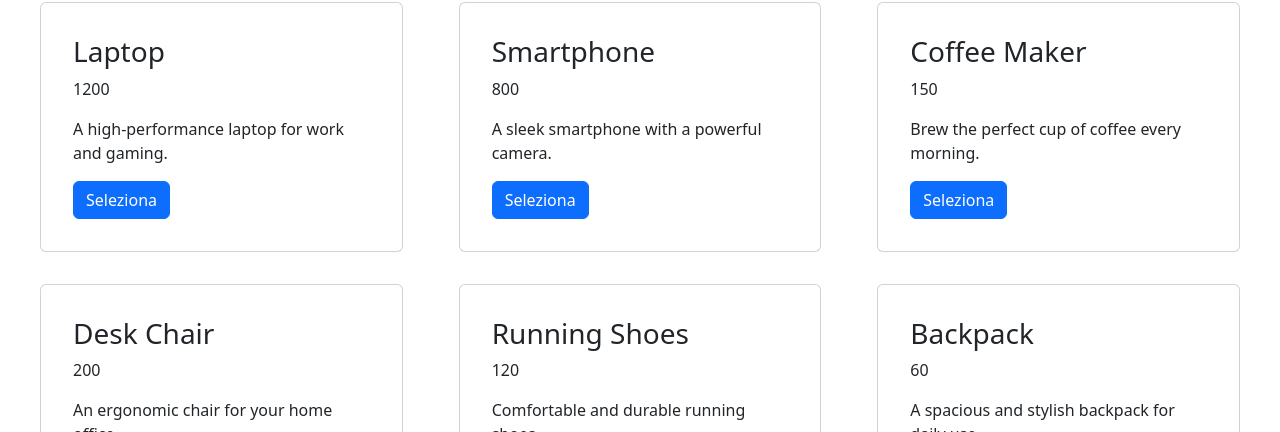
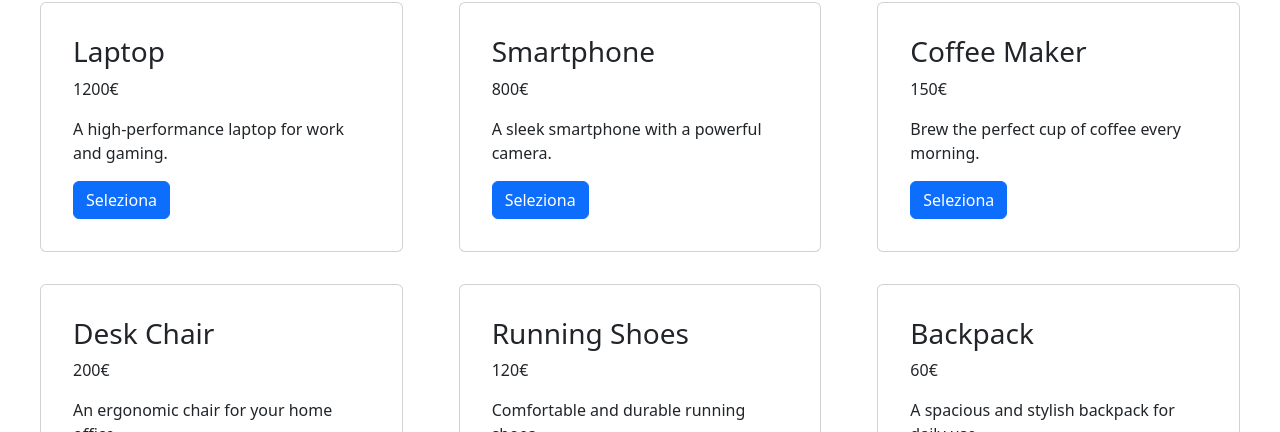
Before and after one commit to alessandrofalcoo/react-router, a React (Vite) app: page /products in a window 1280 px wide. Shown: the part 118-550 px from the top of the page. Built offline with nearby package versions, Linux system fonts and the light colour scheme.

Commit message:
enhance Product and Products pages with improved styling and currency format

```diff
--- a/src/pages/Product.jsx
+++ b/src/pages/Product.jsx
@@ -22,7 +22,7 @@ export default function Product() {
                 {
                     !product ? ('Ci dispiace ma al momento il sito è offline per manutenzione') : (
                         <>
-                            <div className="card">
+                            <div className="card my-4 py-4">
                                 <div className="card-body">
                                     <h4 className="card-title">{product.name}</h4>
                                     <p className="card-text">{product.description}</p>
--- a/src/pages/Products.jsx
+++ b/src/pages/Products.jsx
@@ -11,7 +11,7 @@ export default function Products() {
                             <div className="card m-3 p-3">
                                 <div className="card-body">
                                     <h3 className="card-title">{product.name}</h3>
-                                    <p className="price">{product.price}</p>
+                                    <p className="price">{product.price}&euro;</p>
                                     <p className="card-text">{product.description}</p>
                                     <Link to={'/products/ ' + product.id} type="button"
                                         class="btn btn-primary">
```
